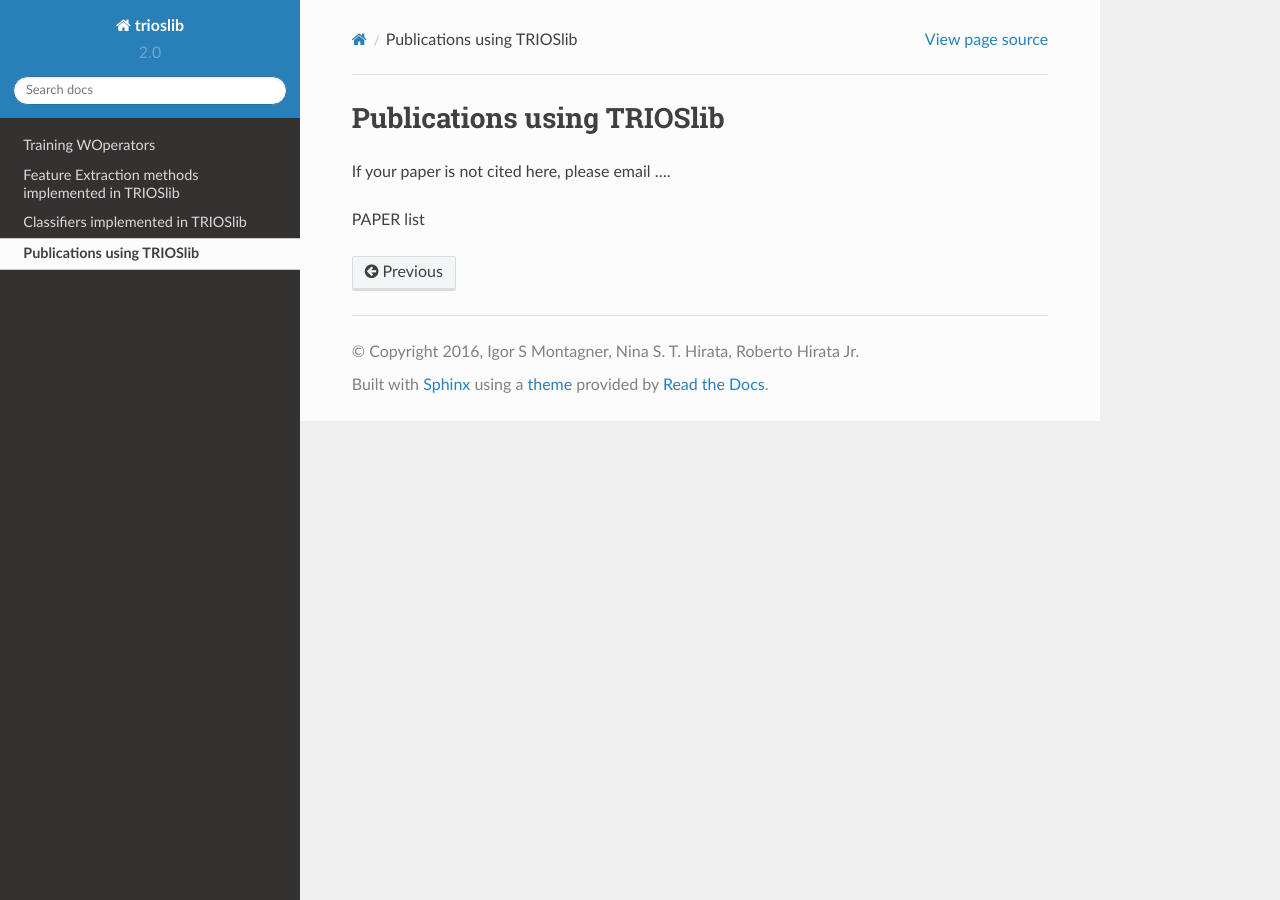
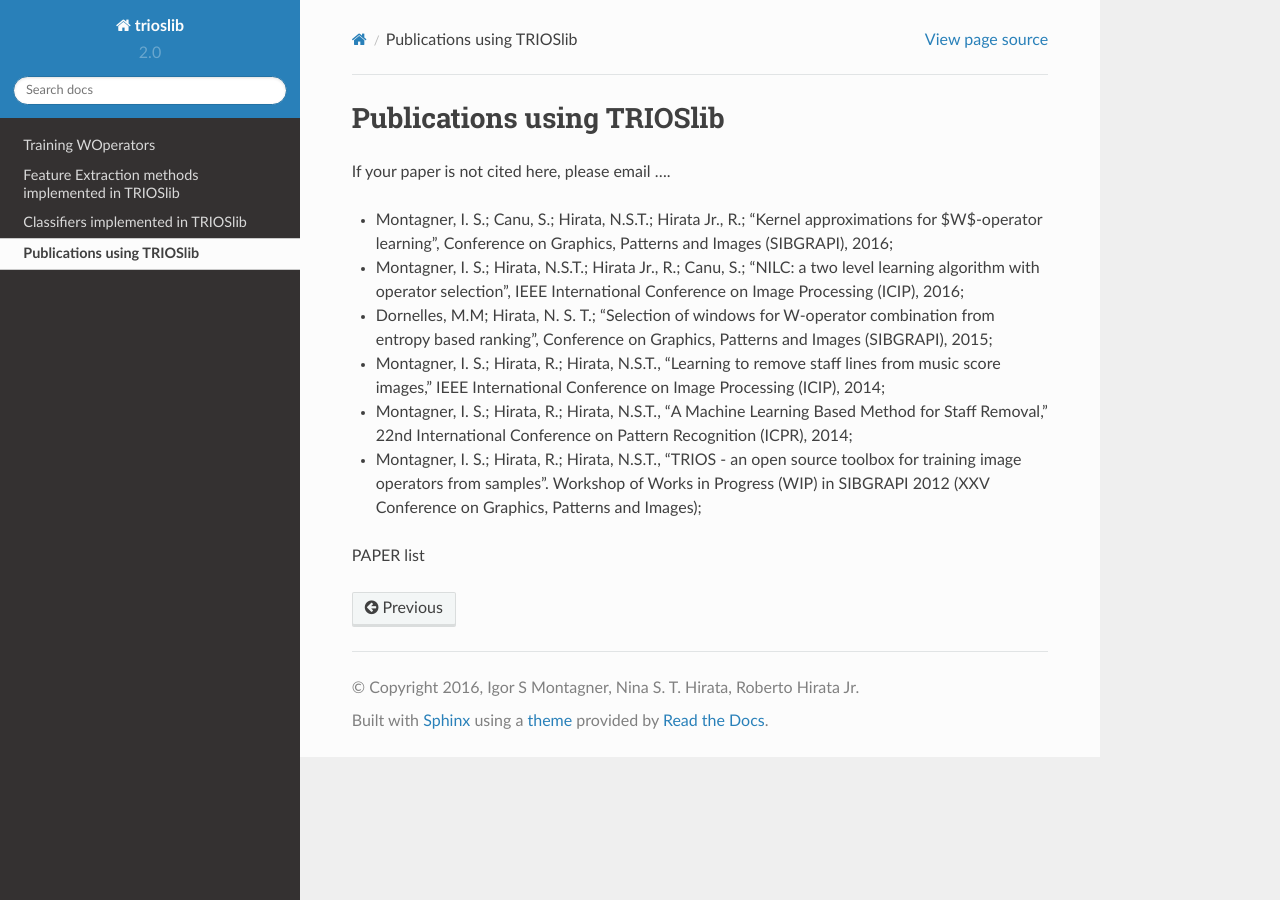
Before and after one commit to trioslib/trios, a Sphinx documentation site: the page built from docs/publications-using-trioslib.rst, in a window 1280 px wide. Built offline with Sphinx 7.4.7 and the Read the Docs theme 2.0.0, drawn with Linux system fonts in a browser that asks for light colours.

Commit message:
Docs changed

```diff
--- a/docs/index.rst
+++ b/docs/index.rst
@@ -11,7 +11,8 @@ still being expressive and easy to use.
 
 If you use *TRIOSlib* in a paper, please cite
 
-** bffgf **
+
+*Montagner, I. S.; Hirata, R.; Hirata, N.S.T., "A Machine Learning Based Method for Staff Removal," Pattern Recognition (ICPR), 2014 22nd International Conference on.*
 
 .. toctree::
    :maxdepth: 2
--- a/docs/publications-using-trioslib.rst
+++ b/docs/publications-using-trioslib.rst
@@ -3,4 +3,14 @@ Publications using TRIOSlib
 
 If your paper is not cited here, please email ....
 
+
+* Montagner, I. S.; Canu, S.; Hirata, N.S.T.; Hirata Jr., R.; "Kernel approximations for $W$-operator learning", Conference on Graphics, Patterns and Images (SIBGRAPI), 2016;
+* Montagner, I. S.; Hirata, N.S.T.; Hirata Jr., R.; Canu, S.; "NILC: a two level learning algorithm with operator selection", IEEE International Conference on Image Processing (ICIP), 2016;
+* Dornelles, M.M; Hirata, N. S. T.; "Selection of windows for W-operator combination from entropy based ranking",  Conference on Graphics, Patterns and Images (SIBGRAPI), 2015;
+* Montagner, I. S.; Hirata, R.; Hirata, N.S.T., "Learning to remove staff lines from music score images," IEEE International Conference on Image Processing (ICIP), 2014;
+* Montagner, I. S.; Hirata, R.; Hirata, N.S.T., "A Machine Learning Based Method for Staff Removal," 22nd International Conference on Pattern Recognition (ICPR), 2014;
+* Montagner, I. S.; Hirata, R.; Hirata, N.S.T., "TRIOS - an open source toolbox for training image operators from samples". Workshop of Works in Progress (WIP) in SIBGRAPI 2012 (XXV Conference on Graphics, Patterns and Images);
+
+
+
 PAPER list
```
